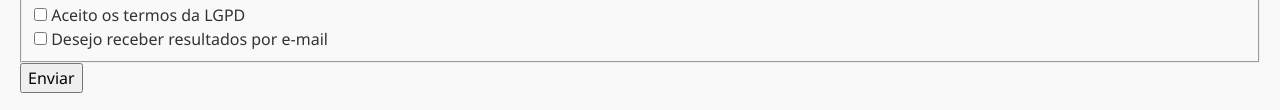
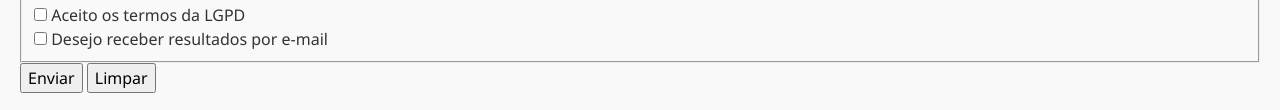
Before and after one commit to KauzCoder/projeto-formulario-insight, a plain HTML site: page src/index.html in a window 1280 px wide. Shown: the part 1039-1149 px from the top of the page. Drawn offline with Linux system fonts and the light colour scheme; files that its build step writes are made by us from their sources; files whose address does not match are found by name.

Commit message:
adiciona botão de limpar do formulário

```diff
--- a/src/index.html
+++ b/src/index.html
@@ -144,7 +144,7 @@
             <label for="getResult">Desejo receber resultados por e-mail</label><br>
         </fieldset>
         <button type="submit">Enviar</button>
-
+        <button type="reset">Limpar</button>
 
     </form>
 </section>
```
